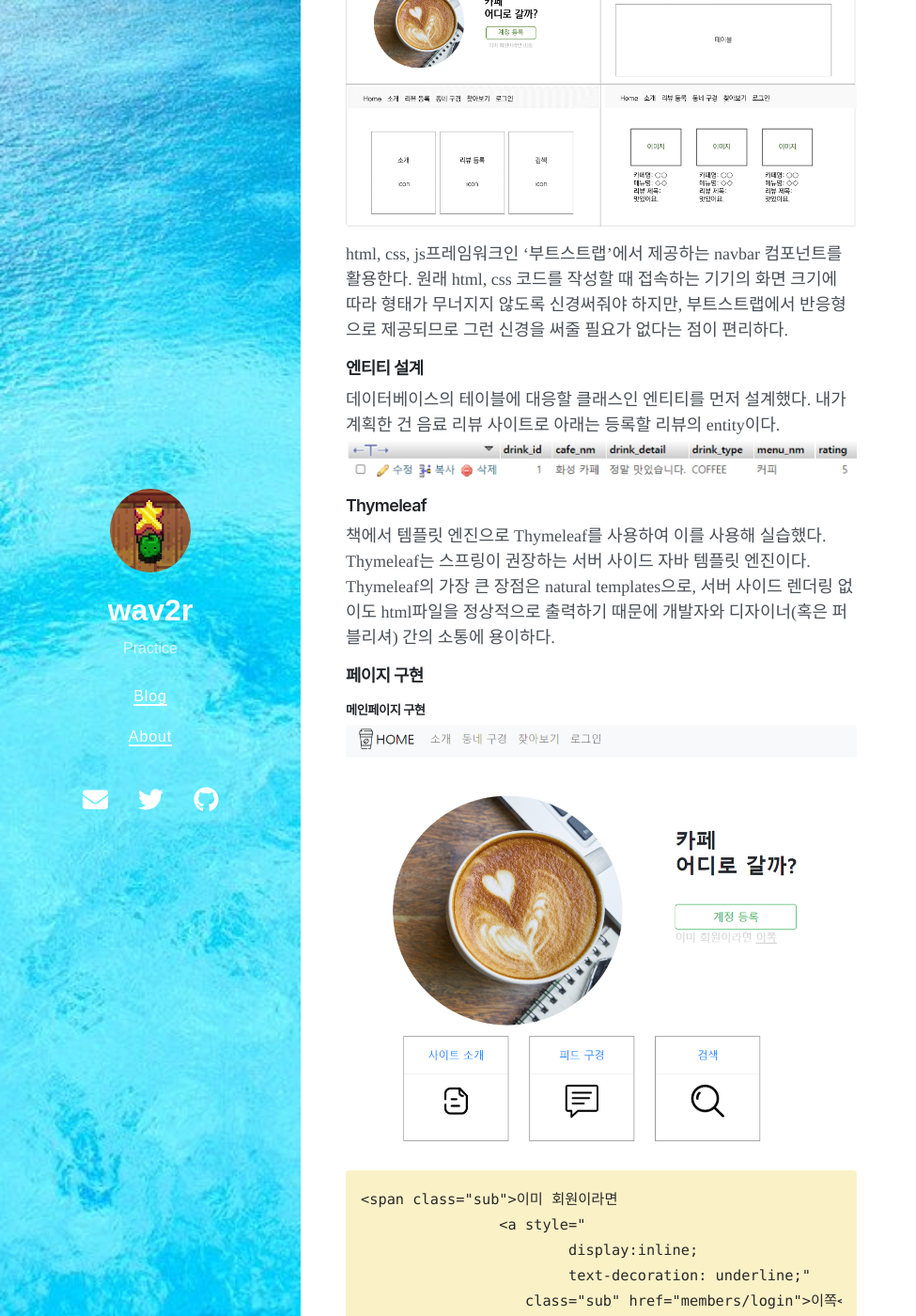
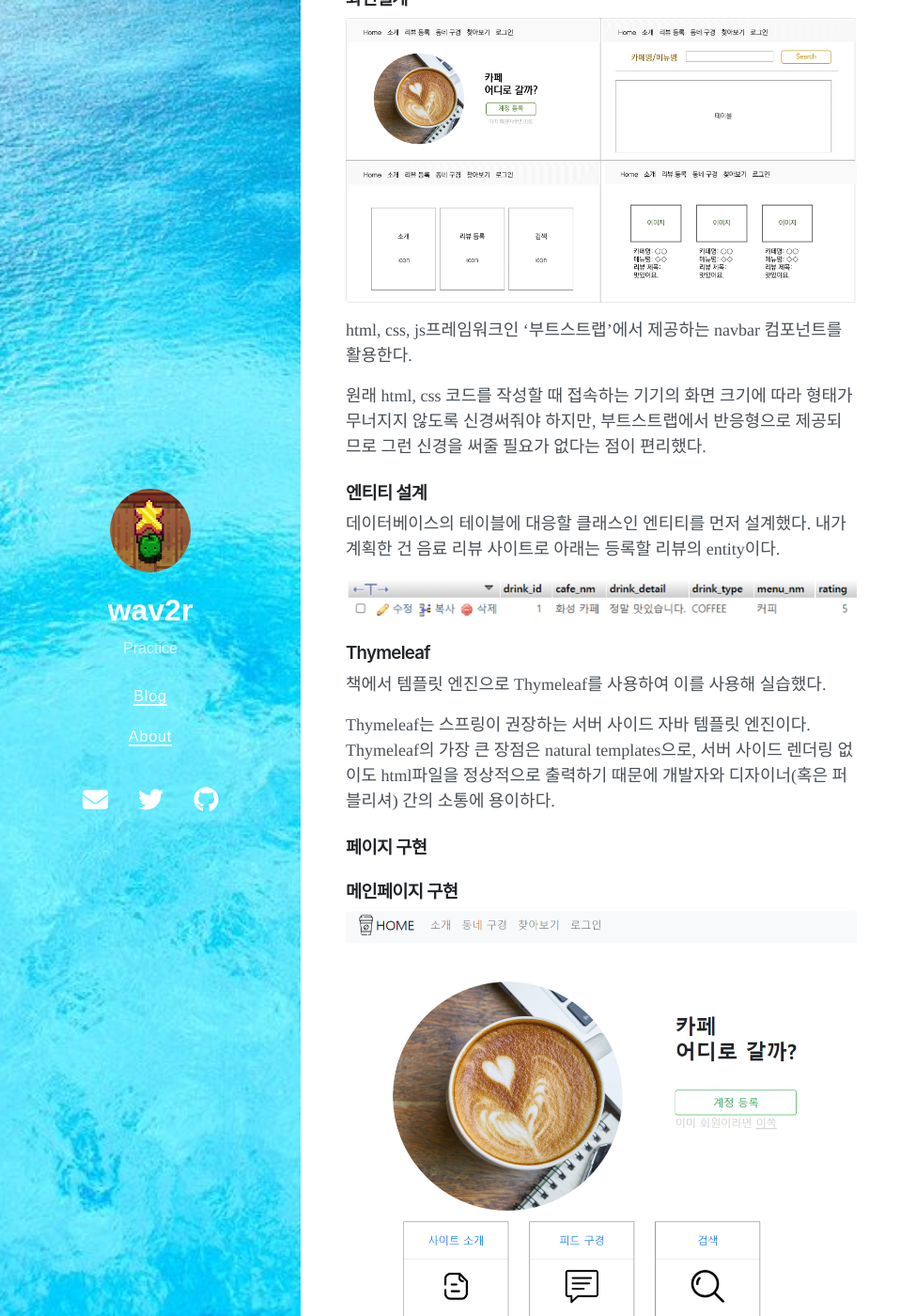
Before and after one commit to wav2r/wav2r.github.io, a Jekyll site: the page built from _posts/2022-12-22-springboot 실습.md, in a window 1280 px wide and 1400 px high, scrolled down 1260 px. Shown: the whole window at 94% size, without its empty margins (0-975 px from the left). Built offline with Jekyll 4.4.1, drawn with Linux system fonts in a browser that asks for light colours; nearby versions of some CDN libraries; some of the changed text lies outside the part shown.

Commit message:
edit posting

```diff
--- a/_posts/2022-12-22-springboot 실습.md
+++ b/_posts/2022-12-22-springboot 실습.md
@@ -10,29 +10,37 @@ date: 2022-12-23 01:11 +0800
 
 학교에서 과제로 스프링부트를 이용해 간략한 홈페이지를 만들었다.
 
+{% highlight js %}
 참고서적 - 백견불여일타 스프링 부트 쇼핑몰 프로젝트 with JPA
+{% endhighlight %}
+
 직접 타이핑하며 코드의 각 줄이 어떤 역할을 하는지 이해하는 방식으로 공부하는 책이었다. 책의 내용을 그대로 따라하는 것만이 아니라 각 코드의 기능을 이해하고 필요한대로 변형해서 사용하려 노력했다. 아래 내용은 책에 서술된 코드를 따라가며 자신의 것으로 만들기 위해 공부해본 내용이다.
 
-### 작성할 홈페이지 계획
-#### 흐름도
+
+## 작성할 홈페이지 계획
+### 흐름도
 ![flow chart](/assets/springboot1/flow.png)
 
-#### 화면설계
+### 화면설계
 ![wireframe](/assets/springboot1/wireframe.png)
+
 html, css, js프레임워크인 '부트스트랩'에서 제공하는 navbar 컴포넌트를 활용한다.
-원래 html, css 코드를 작성할 때 접속하는 기기의 화면 크기에 따라 형태가 무너지지 않도록 신경써줘야 하지만, 부트스트랩에서 반응형으로 제공되므로 그런 신경을 써줄 필요가 없다는 점이 편리하다.
 
-#### 엔티티 설계
+원래 html, css 코드를 작성할 때 접속하는 기기의 화면 크기에 따라 형태가 무너지지 않도록 신경써줘야 하지만, 부트스트랩에서 반응형으로 제공되므로 그런 신경을 써줄 필요가 없다는 점이 편리했다.
+
+### 엔티티 설계
 데이터베이스의 테이블에 대응할 클래스인 엔티티를 먼저 설계했다. 내가 계획한 건 음료 리뷰 사이트로 아래는 등록할 리뷰의 entity이다.
+
 ![capture](/assets/springboot1/capture4.png)
 
-#### Thymeleaf
+### Thymeleaf
 책에서 템플릿 엔진으로 Thymeleaf를 사용하여 이를 사용해 실습했다.
+
 Thymeleaf는 스프링이 권장하는 서버 사이드 자바 템플릿 엔진이다. Thymeleaf의 가장 큰 장점은 natural templates으로, 서버 사이드 렌더링 없이도 html파일을 정상적으로 출력하기 때문에 개발자와 디자이너(혹은 퍼블리셔) 간의 소통에 용이하다.
 
-#### 페이지 구현
+### 페이지 구현
 
-##### 메인페이지 구현
+### 메인페이지 구현
 ![capture](/assets/springboot1/main_capture.png)
 
     <span class="sub">이미 회원이라면
@@ -79,18 +96,22 @@ controller의 try-catch문에서 EntityNotFoundException 예외가 발생할 경
 상품이 존재할 경우 dto를 controller가 모델의 형태로 뷰에 전달하여 수정하려는 데이터가 화면에 출력된다.
 
 
+
 DrinkImgService 클래스에 추가되는 수정을 위한 코드이다.(변경 감지 기능을 활용)
+
 ![drinkImg entity](/assets/springboot1/drinkImgService_modify.png)
 
 DrinkService 클래스에 리뷰를 수정하기 위한 코드를 추가한다. 마찬가지로 변경 감지 기능을 사용한다.
 
     updateItem(DrinkFormDto drinkFormDto, List<MultipartFile> drinkImgFileList) throws Exception{ ... }
 
+
 리뷰를 업데이트하는데 updateItem 함수를 사용한다. 여기서 updateDrink는 entity에서 정의되어있다.
+
 ![entity1](/assets/springboot1/entity_update.png)
 
 
-##### 검색페이지 구현 (조회 기능)
+### 검색페이지 구현 (조회 기능)
 ![search view](/assets/springboot1/capture_search.png)
 
 조회를 위한 프레임워크 Querydsl을 사용한다. Maven > compile을 실행시켜 QDomain을 생성할 수 있다.
@@ -128,6 +149,7 @@ Querydsl을 Spring Data Jpa와 함께 사용하기 위해선 아래의 3단계
 prevenDefault()를 사용하면 검색 버튼을 클릭할 때 form 태그의 전송을 막아 페이지가 새로고침되는 것을 방지해준다.
 
 ![search view](/assets/springboot1/capture_search2.png)
+
 location 객체에 속한 href 프로퍼티는 현재 접속중인 페이지의 정보를 가지는데 이를 가져와 검색결과를 표시한다.
 
 content 영역
```
Also changed, not shown: other parts of _posts/2022-12-22-springboot 실습.md (+18 -7 lines), _posts/2022-10-05-python을 이용한 그래프 그리기.md (+1 -1 lines).
